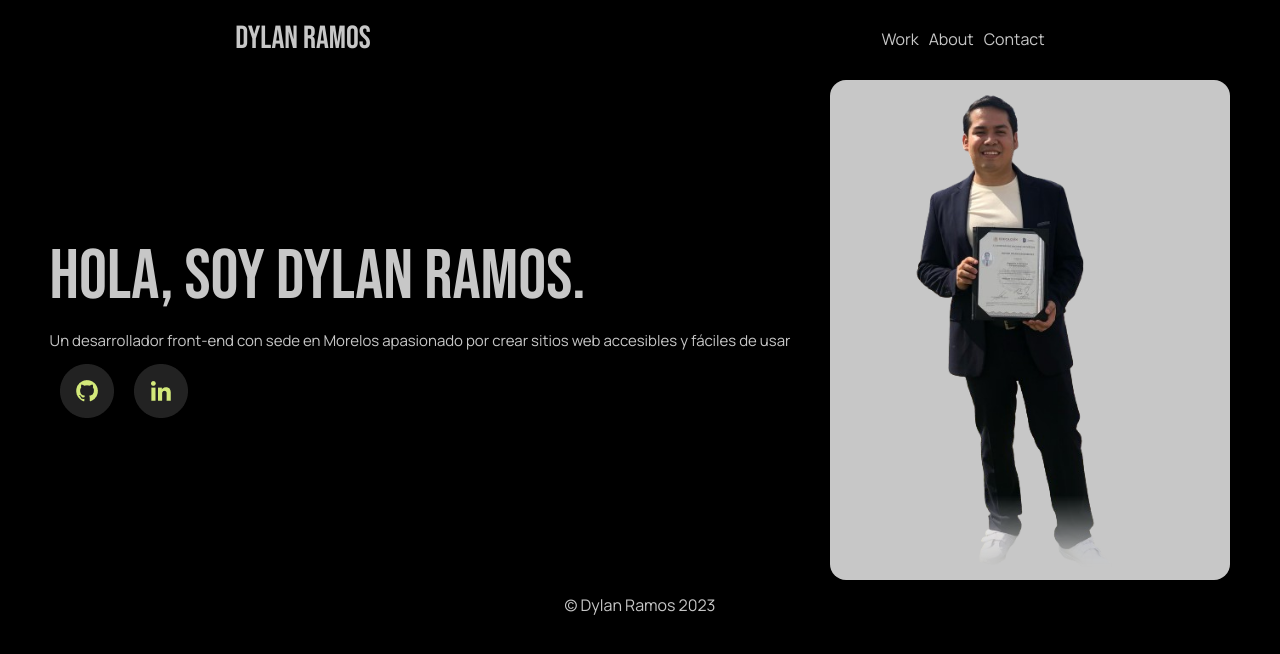
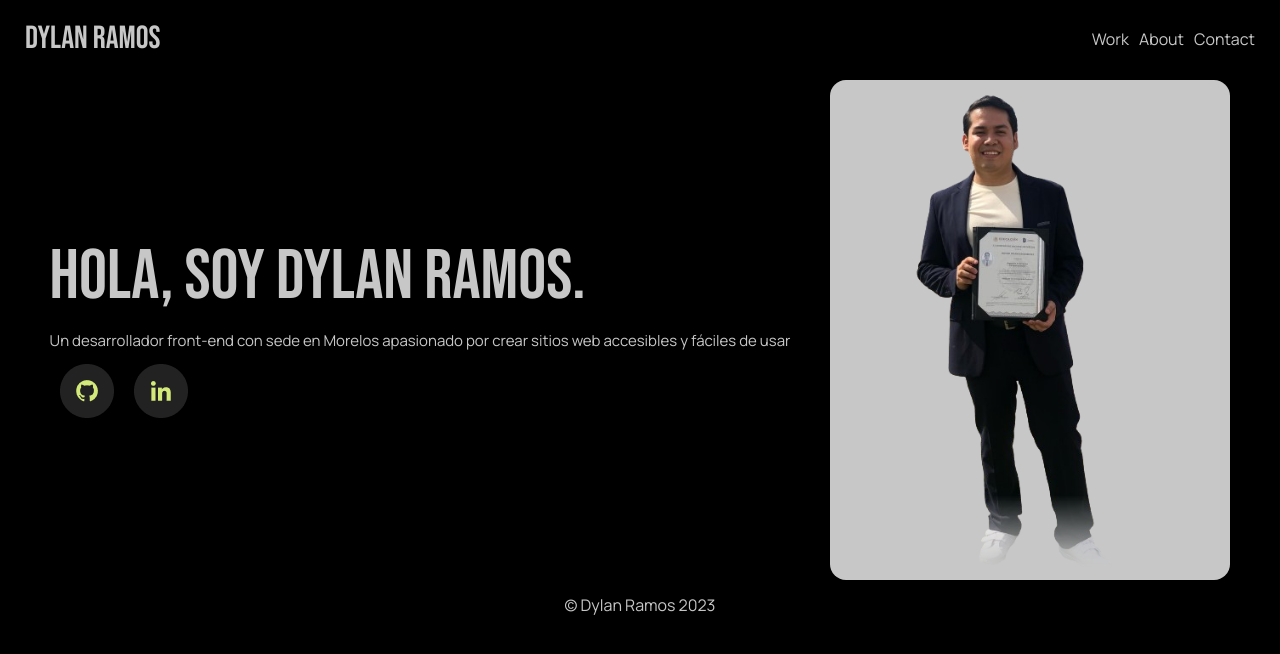
Before and after one commit to DylanBenz2000/portafolio-react, a React (Vite) app: page / in a window 1280 px wide. Shown: the top 654 px of the page. Built offline with nearby package versions, Linux system fonts and the light colour scheme.

Commit message:
Se arreglo el navbar

```diff
--- a/src/components/Header/Header.jsx
+++ b/src/components/Header/Header.jsx
@@ -2,10 +2,10 @@ import styles from './Header.module.css';
 
 const Header = () => {
     return(
-        <header className={styles.header}>
 
-            <nav>
-            <h1 className={styles.titulo}>Dylan Ramos</h1>
+
+            <nav className={styles.navbar}>
+                <h1 className={styles.titulo}>Dylan Ramos</h1>
                 <ul className={styles.navList}>
                     <li><a href="#">Work</a></li>
                     <li><a href="#">About</a></li>
@@ -13,7 +13,7 @@ const Header = () => {
                 </ul>
             </nav>
 
-        </header>
+
     )
 }
 
--- a/src/components/Header/Header.module.css
+++ b/src/components/Header/Header.module.css
@@ -1,7 +1,11 @@
 
-nav{
+.navbar{
     display: flex;
-    justify-content: space-around;
+    justify-content: space-between;
+    margin: 0 25px;
+    /* display: flex;
+    justify-content: space-between; */
+    /* border: 3px solid blue; */
 }
 
 .titulo{
@@ -9,6 +13,7 @@ nav{
     font-weight: 400;
     font-style: normal;
     color: #C7C7C7;
+    display: inline;
 }
 
 .navList{
```
